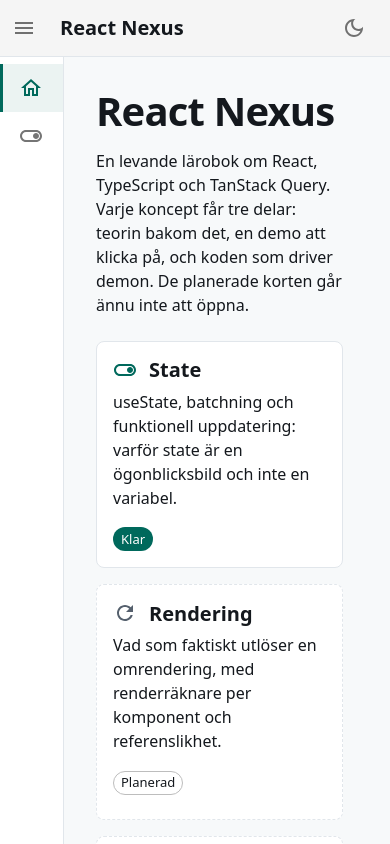
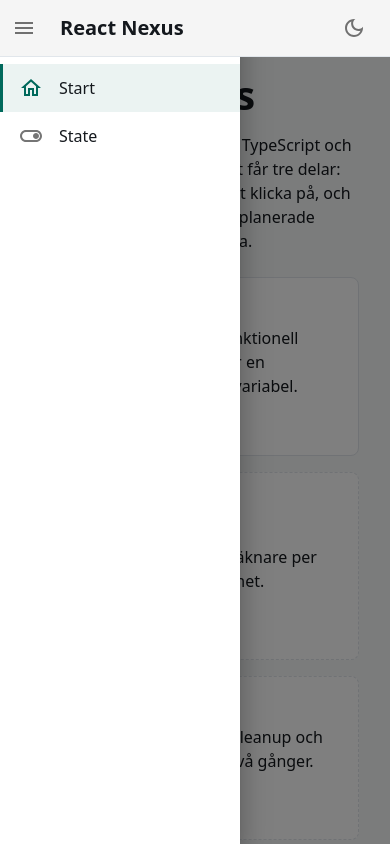
Before and after one commit to Burra17/react-nexus, a React (Vite) app: page / in a window 390 px wide. Both pictures are taken after a click on the button 24 px from the left and 28 px from the top of the page. Shown: the top 844 px of the page. Built offline with nearby package versions, Linux system fonts and the light colour scheme.

Commit message:
feat: mobilanpassa sidomenyn med temporary drawer under md-brytpunkten (#29)

```diff
--- a/src/templates/pageTemplate.tsx
+++ b/src/templates/pageTemplate.tsx
@@ -12,6 +12,7 @@
 import Toolbar from '@mui/material/Toolbar';
 import Tooltip from '@mui/material/Tooltip';
 import Typography from '@mui/material/Typography';
+import useMediaQuery from '@mui/material/useMediaQuery';
 import { useColorScheme } from '@mui/material/styles';
 import { Suspense, useState } from 'react';
 import { Link, Outlet, useLocation } from 'react-router-dom';
@@ -32,11 +33,38 @@
 // där rutten renderas. Ligger i templates och inte i en modul, eftersom den
 // inte hör till något enskilt koncept.
 export const PageTemplate = () => {
-  const [isOpen, setIsOpen] = useState(true);
+  // På en liten skärm finns inte plats för en meny bredvid innehållet. 240 px av
+  // en telefon på 375 lämnade 71 px åt vyn, vilket gav åtta tecken per textrad.
+  //
+  // noSsr säger åt MUI att läsa av skärmbredden direkt i stället för att anta
+  // stor skärm i första rendret. Utan den skymtar den permanenta menyn förbi
+  // på mobil innan den byts ut.
+  const isSmallScreen = useMediaQuery((theme) => theme.breakpoints.down('md'), { noSsr: true });
+
+  // Två tillstånd, för att ordet "öppen" betyder olika saker i de två lägena.
+  // På stor skärm är menyn alltid synlig och frågan är hur bred den är. På
+  // liten skärm ligger den över innehållet, och frågan är om den syns alls.
+  const [isExpanded, setIsExpanded] = useState(true);
+  const [isMobileOpen, setIsMobileOpen] = useState(false);
+
   const { mode, systemMode, setMode } = useColorScheme();
   const { pathname } = useLocation();
 
-  const width = isOpen ? openWidth : closedWidth;
+  const width = isExpanded ? openWidth : closedWidth;
+
+  // Etiketterna göms bara när menyn är hopfälld på stor skärm. Den tillfälliga
+  // menyn har alltid full bredd, så där finns ingen anledning att dölja dem.
+  const showLabels = isSmallScreen || isExpanded;
+
+  const handleMenuClick = () => {
+    if (isSmallScreen) {
+      setIsMobileOpen(!isMobileOpen);
+      return;
+    }
+    setIsExpanded(!isExpanded);
+  };
+
+  const menuLabel = isSmallScreen ? (isMobileOpen ? 'Stäng sidomenyn' : 'Öppna sidomenyn') : isExpanded ? 'Fäll ihop sidomenyn' : 'Fäll ut sidomenyn';
 
   // mode är 'system' tills användaren väljer själv, och undefined första
   // rendret. systemMode säger vad 'system' faktiskt landade i - utan den
@@ -53,7 +81,7 @@
         sx={(theme) => ({ borderBottom: 1, borderColor: 'divider', zIndex: theme.zIndex.drawer + 1 })}
       >
         <Toolbar>
-          <IconButton edge="start" onClick={() => setIsOpen(!isOpen)} aria-label={isOpen ? 'Fäll ihop sidomenyn' : 'Fäll ut sidomenyn'}>
+          <IconButton edge="start" onClick={handleMenuClick} aria-label={menuLabel}>
             <MenuOutlined />
           </IconButton>
 
@@ -73,12 +101,17 @@
       </AppBar>
 
       <Drawer
-        variant="permanent"
+        // Tillfällig meny på liten skärm: den ligger över innehållet i stället
+        // för bredvid, och tar därför ingen bredd från vyn.
+        variant={isSmallScreen ? 'temporary' : 'permanent'}
+        open={isSmallScreen ? isMobileOpen : true}
+        onClose={() => setIsMobileOpen(false)}
         sx={(theme) => ({
-          width,
-          flexShrink: 0,
+          // Bara den permanenta menyn tar plats i layouten. Sätts bredden även
+          // på den tillfälliga krymper innehållsytan fast menyn är stängd.
+          ...(isSmallScreen ? {} : { width, flexShrink: 0 }),
           '& .MuiDrawer-paper': {
-            width,
+            width: isSmallScreen ? openWidth : width,
             overflowX: 'hidden',
             // Bredden animeras i stället för att hoppa. Tiderna kommer ur temat
             // så att alla övergångar i appen rör sig likadant.
@@ -96,11 +129,14 @@
             return (
               // Tooltipen är inte dekoration - hopfälld meny visar bara ikoner,
               // och då är den enda kvarvarande ledtråden till vad länken gör.
-              <Tooltip key={item.path} title={isOpen ? '' : item.label} placement="right">
+              <Tooltip key={item.path} title={showLabels ? '' : item.label} placement="right">
                 <ListItemButton
                   component={Link}
                   to={item.path}
                   selected={isActive}
+                  // Den tillfälliga menyn täcker innehållet, så den måste stängas
+                  // när man valt något. Annars ser man aldrig vad man klickade på.
+                  onClick={() => setIsMobileOpen(false)}
                   // aria-current är hur en skärmläsare får veta vilken sida som
                   // är den aktuella. MUI:s selected ger bara en bakgrundsfärg.
                   aria-current={isActive ? 'page' : undefined}
@@ -114,8 +150,8 @@
                     '&.Mui-selected .MuiListItemIcon-root': { color: 'primary.main' },
                   }}
                 >
-                  <ListItemIcon sx={{ minWidth: 0, mr: isOpen ? 2 : 'auto', justifyContent: 'center' }}>{item.icon}</ListItemIcon>
-                  {isOpen && <ListItemText primary={item.label} />}
+                  <ListItemIcon sx={{ minWidth: 0, mr: showLabels ? 2 : 'auto', justifyContent: 'center' }}>{item.icon}</ListItemIcon>
+                  {showLabels && <ListItemText primary={item.label} />}
                 </ListItemButton>
               </Tooltip>
             );
@@ -127,7 +163,7 @@
           betyder att det vägrar bli smalare än sitt innehåll. Utan raden växer
           main förbi fönstret så fort en vy innehåller ett brett kodstycke, i
           stället för att låta kodstycket scrolla inuti sig självt. */}
-      <Box component="main" sx={{ flexGrow: 1, minWidth: 0, p: 4 }}>
+      <Box component="main" sx={{ flexGrow: 1, minWidth: 0, p: { xs: 2, md: 4 } }}>
         <Toolbar />
 
         {/* Sidans bredd bestäms här och ingen annanstans, så att innehållets
```
